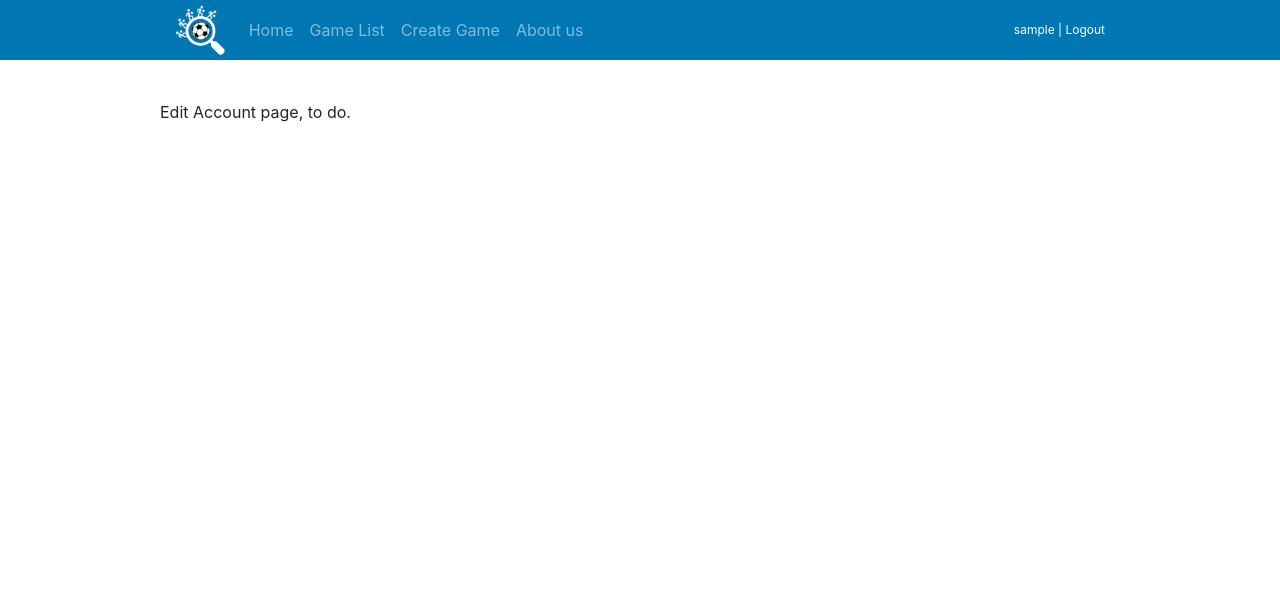
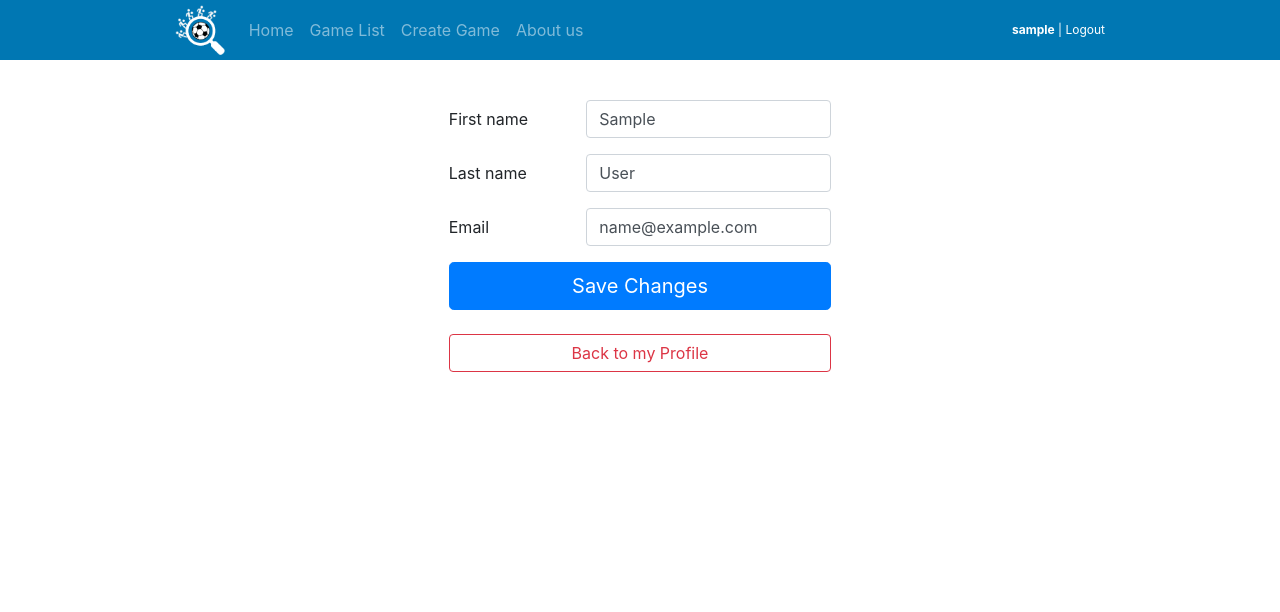
Before and after one commit to atlasJackson/wad2_project, a Django app: a page that uses templates/fives/base.html in a window 1280 px wide. Shown: the top 612 px of the page. Run offline with Django 3.2, Linux system fonts and the light colour scheme; a user stored in the database is signed in; tables that the repository leaves empty hold one stand-in row (values such as "Sample post"); some libraries are stand-ins or nearby versions.

Commit message:
Edit user details form and change password form created.

```diff
--- a/fives/forms.py
+++ b/fives/forms.py
@@ -17,19 +17,12 @@ class UserForm(forms.ModelForm):
         model = User
         fields = ('username', 'email', 'first_name', 'last_name', 'password')
 
-    def __init__(self, *args, **kwargs):
-        super(UserForm, self).__init__(*args, **kwargs)
-        for visible in self.visible_fields():
-            visible.field.widget.attrs['class'] = 'form-control'
-
-
 class PlayerForm(forms.ModelForm):
     gender = forms.ChoiceField(choices=Player.GENDER_CHOICES, label="Gender")
 
     class Meta:
         model=Player
         fields = ('gender',)
-
 
 class GameForm(forms.ModelForm):
 
@@ -52,11 +45,6 @@ class GameForm(forms.ModelForm):
         model = Game
         exclude = ('game_id', 'free_slots', 'host', 'latitude', 'longitude', 'end', 'custom_slug', 'start')
 
-    def __init__(self, *args, **kwargs):
-        super(GameForm, self).__init__(*args, **kwargs)
-        for visible in self.visible_fields():
-            visible.field.widget.attrs['class'] = 'form-control'
-
 class RatingForm(forms.ModelForm):
     skill = forms.ChoiceField(choices=Player.RATINGS, initial=Player.THREE)
     likeability = forms.ChoiceField(choices=Player.RATINGS, initial=Player.THREE)
@@ -73,8 +61,14 @@ class RateHostForm(forms.ModelForm):
         model = Player
         fields = ('host_rating',)
 
+class EditUserForm(forms.ModelForm):
+    email = forms.EmailField()
+
+    class Meta:
+        model = User
+        fields = ('first_name', 'last_name', 'email')
+
 class FilterForm(forms.ModelForm):
-
     game_type = forms.ChoiceField(choices=Game.GAME_CHOICES, initial=Game.MENS_CP)
 
     class Meta:
--- a/fives/templatetags/fives_filters.py
+++ b/fives/templatetags/fives_filters.py
@@ -1,6 +1,10 @@
 from django import template
 from fives.models import Participation, Player, Game
 register = template.Library()
+
+@register.filter(name='addCss')
+def addCss(field, css):
+   return field.as_widget(attrs={"class":css})
 
 @register.filter(name='divide')
 def divide(value, arg):
--- a/fives/urls.py
+++ b/fives/urls.py
@@ -24,6 +24,7 @@ urlpatterns = [
 
     url(r'^user/(?P<player>[\w\d\-]+\b)/$', views.user_account, name='user_account'),
     url(r'^user/(?P<player>[\w\d\-]+\b)/edit_account/$', views.edit_account, name='edit_account'),
+    url(r'^user/(?P<player>[\w\d\-]+\b)/change_password/$', views.change_password, name='change_password'),
     url(r'^user/(?P<player>[\w\d\-]+\b)/history/$', views.history, name='history'),
     url(r'^user/(?P<player>[\w\d\-]+\b)/(?P<game_custom_slug>[\w\d\-]+\-\d{8}\-\d{4}\b)/$', views.show_past_game, name='show_past_game'),
 ]
--- a/fives/views.py
+++ b/fives/views.py
@@ -1,7 +1,8 @@
-from django.shortcuts import render
+from django.shortcuts import render, redirect
 from django.contrib import messages
-from django.contrib.auth import authenticate, login, logout
+from django.contrib.auth import authenticate, login, logout, update_session_auth_hash
 from django.contrib.auth.decorators import login_required
+from django.contrib.auth.forms import PasswordChangeForm
 from django.views.decorators.csrf import csrf_exempt
 from django.http import HttpResponseRedirect,HttpResponse, JsonResponse
 from django.core.urlresolvers import reverse
@@ -14,7 +15,7 @@ import pytz
 import sys
 
 from fives.models import User, Player, Game, Participation
-from fives.forms import UserForm, PlayerForm, GameForm, RatingForm, RateHostForm, FilterForm
+from fives.forms import UserForm, PlayerForm, GameForm, RatingForm, RateHostForm, FilterForm, EditUserForm
 
 def index(request):
     games = Game.objects.filter(start__gte=datetime.datetime.now()).order_by('start')[:5]
@@ -352,12 +353,7 @@ def sign_up(request):
         player_form = PlayerForm()
 
     # Render the template depending on the context.
-    return render(request,
-                  'fives/sign_up.html',
-                  {'user_form': user_form,
-                  'player_form': player_form,
-                  'registered': registered}
-                  )
+    return render(request, 'fives/sign_up.html', {'user_form': user_form, 'player_form': player_form, 'registered': registered})
 
 def user_login(request):
     # If the request is a HTTP POST, try to pull out the relevant information.
@@ -431,14 +427,55 @@ def user_account(request, player):
 
 @login_required
 def edit_account(request, player):
+    success = False
+    user = User.objects.get(username=player)
+    player = Player.objects.get(user=user)
+
+    if request.method == 'POST':
+        user_form = EditUserForm(data=request.POST)
+
+        # If the form is valid.
+        if user_form.is_valid():
+            user.first_name = user_form.cleaned_data["first_name"]
+            user.last_name = user_form.cleaned_data["last_name"]
+            user.email = user_form.cleaned_data["email"]
+            user.save()
+
+            success = True
+            return render(request, 'fives/user_account.html', {'player': player})
+        else:
+            # Print problems to the terminal.
+            print(user_form.errors)
+    else:
+        # Not an HTTP POST, so we render our form using a ModelForm instance.
+        # The form will be blank, ready for user input.
+        user_form = EditUserForm(initial={'first_name': user.first_name, 'last_name': user.last_name, 'email': user.email,})
+
+    return render(request, 'fives/edit_account.html', {'user': user, 'player': player,'form': user_form, 'success': success})
+
+@login_required
+def change_password(request, player):
     context_dict = {}
     user = User.objects.get(username=player)
     player = Player.objects.get(user=user)
+    context_dict['player'] = player
 
     if (player.user == request.user):
-        return render(request, 'fives/edit_account.html', context=context_dict)
-    else:
-        return HttpResponse("You are not authorised to edit another user's account.")
+        if request.method == 'POST':
+            form = PasswordChangeForm(request.user, request.POST)
+            if form.is_valid():
+                user = form.save()
+                update_session_auth_hash(request, user)
+                context_dict['success'] = "Your password was updated successfully!"
+                return render(request, 'fives/change_password.html', context=context_dict)
+            else:
+                context_dict['success'] = None
+        else:
+            form = PasswordChangeForm(request.user)
+
+        context_dict['form'] = form
+
+    return render(request, 'fives/change_password.html', context=context_dict)
 
 
 def history(request, player):
--- a/static/css/styles.css
+++ b/static/css/styles.css
@@ -35,7 +35,6 @@ table td {
     max-width: 600px;
 }
 
-
 /* user_account.html */
 .user-account-info {
     margin-bottom: 20px;
@@ -43,6 +42,11 @@ table td {
 .user-account-info ul {
     list-style-type: none;
     padding: 0px;
+}
+.custom-button-edit {
+    padding: 2px 8px 2px 8px;
+    font-size: 10px;
+    height: 20px;
 }
 
 /* show_game.html */
--- a/static/js/fives-ajax.js
+++ b/static/js/fives-ajax.js
@@ -58,11 +58,6 @@ $(document).ready(function(){
     });
 
     $(".game-list-content, .game-player-table").on("click", " .game-player-link", function() {
-
-        window.location.href = $(this).data("url");
-    });
-
-    $(".col-7").on("click", "#edit-account", function() {
 
         window.location.href = $(this).data("url");
     });
--- a/static/js/main.js
+++ b/static/js/main.js
@@ -24,10 +24,37 @@ $(document).ready(function(){
         });
     }
 
-    // Scripts for sign_up template
+    // Validate login form.
+    $("#login_form").validate({
+        rules: {
+            username: { // Must match the name attribute of the input field.
+                required: true,
+                minlength: 4
+            },
+            password: "required"
+        },
+        messages: {
+            username: {
+                required: "Please enter your username",
+                minlength: "Must be at least 4 characters long"
+            },
+            password: "Please enter your password"
+        }
+    });
+
+    // Validate form when editing user details.
+    $("#edit_user_form").validate({
+        rules: {
+            first_name: {required: true, nameFormat: true},
+            last_name: {required: true, nameFormat: true},
+            email: {required: true, email: true}
+        }
+    });
+
+    // Validate registration form.
     $("#user_form").validate({
         rules: {
-            username: {required: true, alphanumeric: true},
+            username: {required: true, alphanumeric: true, minlength: 4},
             email: {required: true, email: true},
             first_name: {required: true, nameFormat: true},
             last_name: {required: true, nameFormat: true},
@@ -50,7 +77,7 @@ $(document).ready(function(){
         return value.match(/^[a-zA-ZäöüÄÖÜéàè\-]+$/);
     }, 'Please only use letters and dashes.');
 
-    // Scripts for create_game template
+    // Validation for create game form.
     $("#game_form").validate({
         rules: {
             date: {},
--- a/templates/fives/base.html
+++ b/templates/fives/base.html
@@ -48,7 +48,7 @@
                         </ul>
                         <div class="link-account" id="login-account">
         					{% if user.is_authenticated %}
-                                <a class="{% if urlName == 'user_account' or urlName == 'edit_account' %}{% if user.player == player %}active{% endif %}{% endif %}" href="{% url 'user_account' user.username %}">{{ user.username }}</a>&nbsp;|&nbsp;<a class="account-a" href="{% url 'logout' %}?next=/fives/">Logout</a>
+                                <a class="{% if urlName == 'user_account' or urlName == 'edit_account' or urlName == 'update_password' %}{% if user.player == player %}active{% endif %}{% endif %}" href="{% url 'user_account' user.username %}">{{ user.username }}</a>&nbsp;|&nbsp;<a class="account-a" href="{% url 'logout' %}?next=/fives/">Logout</a>
         					{% else %}
                                 <a href="{% url 'login' %}">Login</a>&nbsp;|&nbsp;<a class="account-a" href="{% url 'sign_up' %}">Sign up</a>
         					{% endif %}
--- /dev/null
+++ b/templates/fives/change_password.html
@@ -0,0 +1 @@
+{% include 'fives/incl/edit_user_details.html' with title="Change Password" form_id="change_password_form" %}
--- a/templates/fives/create_game.html
+++ b/templates/fives/create_game.html
@@ -33,7 +33,7 @@
             <div class="form-group row">
                 <label for="{{ field.label }}" class="col-5 col-form-label">{{ field.label }}</label>
                 <div class="col-7">
-                    {{ field }}
+                    {{ field|addCss:"form-control" }}
                 </div>
                 <label for="{{ field.errors }}">{{ field.errors }}</label>
             </div>
--- a/templates/fives/edit_account.html
+++ b/templates/fives/edit_account.html
@@ -1,14 +1 @@
-{% extends 'fives/base.html' %}
-{% load staticfiles %}
-{% load fives_filters %}
-
-{% block js_block %}
-{% endblock %}
-
-{% block title_block %}
-    Edit Account
-{% endblock %}
-
-{% block body_block %}
-Edit Account page, to do.
-{% endblock %}
+{% include 'fives/incl/edit_user_details.html' with title="Edit Account" form_id="edit_user_form" %}
--- /dev/null
+++ b/templates/fives/incl/edit_user_details.html
@@ -0,0 +1,45 @@
+{% extends 'fives/base.html' %}
+{% load staticfiles %}
+{% load fives_filters %}
+
+{% block js_block %}
+{% endblock %}
+
+{% block title_block %}
+    {{ title }}
+{% endblock %}
+
+{% block body_block %}
+<div class="row">
+    <div class="col">
+    </div>
+    <div class="col-5">
+    {% if user == player.user %}
+        {% if success %}
+            {{ success }}
+            <a class="btn btn-outline-primary btn-sm" id="redirect" href="{% url 'user_account' player.user.username %}">Back to my Profile</a>
+        {% else %}
+            <form class="jquery_validation_form" id="{{ form_id }}" method="post">
+                {% csrf_token %}
+                {% for field in form %}
+                <div class="form-group row">
+                    <label for="{{ field.label }}" class="col-4 col-form-label">{{ field.label }}</label>
+                    <div class="col-8">
+                        {{ field|addCss:"form-control" }}
+                    </div>
+                    <label class="error">{{ field.errors }}</label>
+                </div>
+                {% endfor %}
+                <input class="btn btn-lg btn-primary btn-block" type="submit" name="submit" value="Save Changes" />
+            </form>
+            <br />
+            <a class="btn btn-outline-danger btn-block" id="redirect" href="{% url 'user_account' player.user.username %}">Back to my Profile</a>
+        {% endif %}
+    {% else %}
+        <p>You are not authorised to edit another user's account.</p>
+    {% endif %}
+    </div>
+    <div class="col">
+    </div>
+</div>
+{% endblock %}
--- a/templates/fives/incl/game_sorttable.html
+++ b/templates/fives/incl/game_sorttable.html
@@ -3,10 +3,10 @@
 
 <div class="player-tables-wrapper">
     <div class="container text-right pr-0">
-        <button class="btn btn-sm btn-outline-primary reset" type="button" name="button">Reset Filters</button>
+        <button class="btn btn-sm btn-outline-warning reset" type="button" name="button">Reset Filters</button>
     </div>
     <h5>{{ title }}</h5>
-    <table class="table table-striped  table-hover tablesorter-bootstrap game-player-table" id="game_sorttable">
+    <table class="table table-striped table-hover tablesorter-bootstrap game-player-table" id="game_sorttable">
         <thead class="thead-success">
             <tr class="bg-success text-white">
                 <th>Location</th>
--- a/templates/fives/sign_up.html
+++ b/templates/fives/sign_up.html
@@ -28,7 +28,7 @@
             <div class="form-group row">
                 <label for="{{ field.label }}" class="col-5 col-form-label">{{ field.label }}</label>
                 <div class="col-7">
-                    {{ field }}
+                    {{ field|addCss:"form-control" }}
                 </div>
                 <label class="error">{{ field.errors }}</label>
             </div>
@@ -37,7 +37,7 @@
             <div class="form-group row">
                 <label for="{{ field.label }}" class="col-5 col-form-label">{{ field.label }}</label>
                 <div class="col-7">
-                    {{ field }}
+                    {{ field|addCss:"form-control" }}
                 </div>
                 <label class="error">{{ field.errors }}</label>
             </div>
```
Also changed, not shown: templates/fives/game_list.html (+12 -69 lines), templates/fives/login.html (+1 -21 lines), templates/fives/user_account.html (+7 -4 lines).
